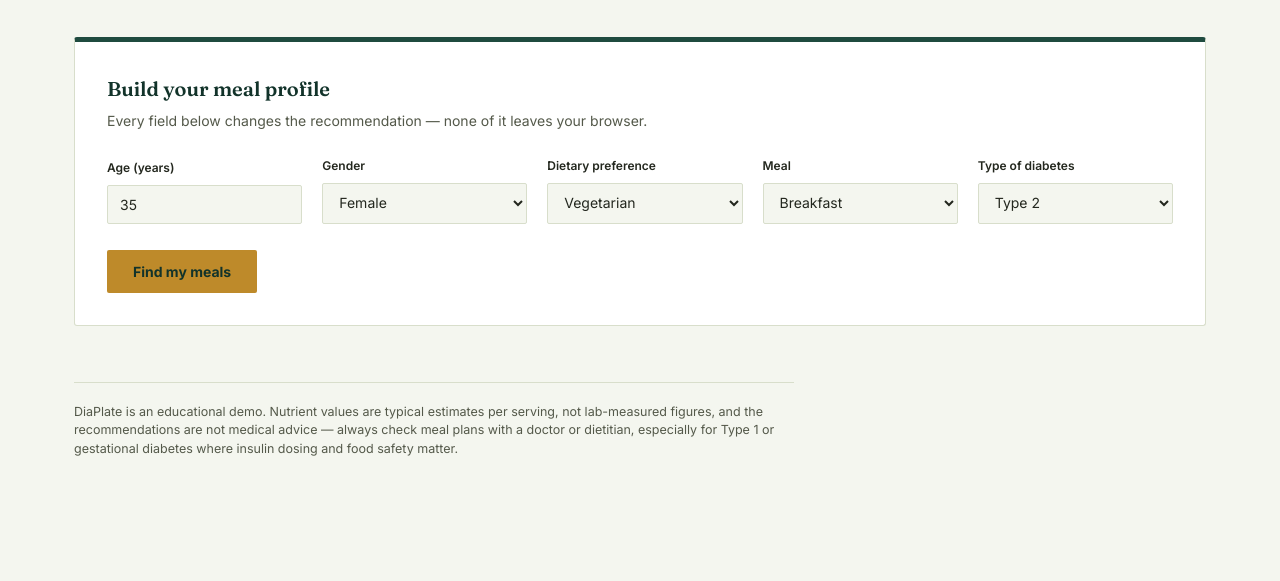
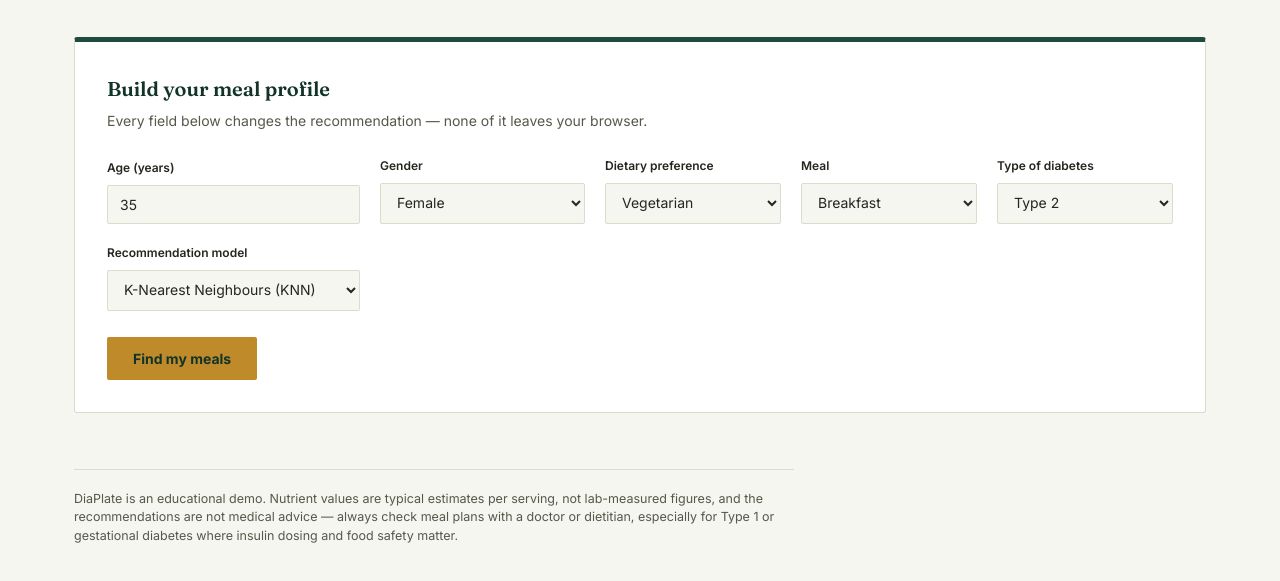
Before and after one commit to manvi25bce10741/Food-recommendation-system-for-diabetic-people, a plain HTML site: page index.html in a window 1280 px wide. Shown: the part 337-918 px from the top of the page. Before the commit the page ends 848 px from the top, so only its background shows below. Drawn offline with Linux system fonts and the light colour scheme; files that its build step writes are made by us from their sources.

Commit message:
Update index.html

```diff
--- a/index.html
+++ b/index.html
@@ -7,8 +7,7 @@
 <link rel="preconnect" href="https://fonts.googleapis.com">
 <link rel="preconnect" href="https://fonts.gstatic.com" crossorigin>
 <link href="https://fonts.googleapis.com/css2?family=Fraunces:opsz,wght@9..144,400;9..144,500;9..144,600;9..144,700&family=Inter:wght@400;500;600;700;800&display=swap" rel="stylesheet">
-
-    <link rel="stylesheet" href="css/style.css">
+<link rel="stylesheet" href="css/style.css">
 </head>
 <body>
 <div class="wrap">
@@ -64,6 +63,14 @@
             <option value="prediabetes">Prediabetes</option>
           </select>
         </div>
+        <div class="field">
+          <label for="algorithm">Recommendation model</label>
+          <select id="algorithm">
+            <option value="knn">K-Nearest Neighbours (KNN)</option>
+            <option value="svm">Support Vector Machine (SVM)</option>
+            <option value="logreg">Logistic Regression (LR)</option>
+          </select>
+        </div>
       </div>
       <div class="submit-row">
         <button type="submit" class="primary">Find my meals</button>
@@ -77,6 +84,8 @@
       <h2 id="resultsHeading">Your top picks</h2>
       <span class="count" id="resultsCount"></span>
     </div>
+    <p class="target-line" id="targetLine"></p>
+    <div class="pipeline-strip" id="pipelineStrip"></div>
     <div class="cards" id="cardsGrid"></div>
   </section>
 
@@ -84,9 +93,7 @@
 
 </div>
 
-
-    <script src="js/data.js"></script>
-    <script src="js/recommendation.js"></script>
-    <script src="js/app.js"></script>
+<script src="js/data.js"></script>
+<script src="js/app.js"></script>
 </body>
 </html>
```
